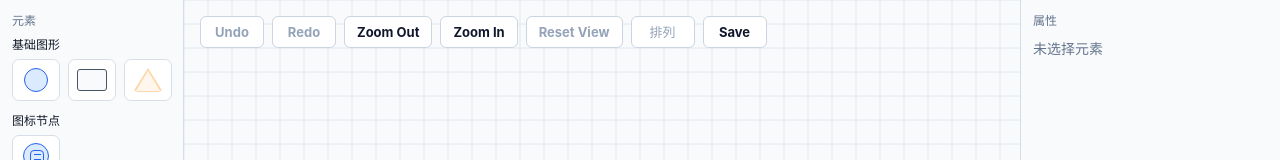
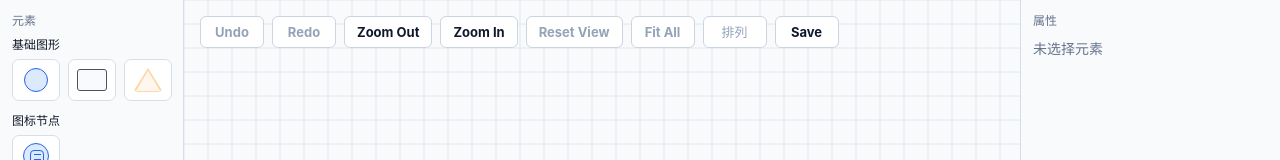
Before and after one commit to kkagura/w-process, a Vue app: page / in a window 1280 px wide. Shown: the top 160 px of the page. Built offline with nearby package versions, Linux system fonts and the light colour scheme.

Commit message:
feat: fit all

```diff
--- a/src/core/flow/FlowEditorCore.ts
+++ b/src/core/flow/FlowEditorCore.ts
@@ -10,7 +10,7 @@ import { MoveNodesCommand } from './commands/MoveNodesCommand'
 import { UpdateEdgeDataCommand } from './commands/UpdateEdgeDataCommand'
 import { UpdateNodeDataCommand } from './commands/UpdateNodeDataCommand'
 import { UpdateNodeLabelCommand } from './commands/UpdateNodeLabelCommand'
-import { getZoomedViewportAtCanvasPoint } from './interaction/ViewportInteraction'
+import { clampZoom, getZoomedViewportAtCanvasPoint } from './interaction/ViewportInteraction'
 import type { HistoryState } from './commands/SceneCommand'
 import type {
   EdgeId,
@@ -35,6 +35,7 @@ import { CoordinateTransformer } from './viewport/CoordinateTransformer'
 
 const TOOLBAR_ZOOM_FACTOR = 1.2
 const DEFAULT_VIEWPORT = { x: 0, y: 0, zoom: 1 }
+const FIT_CONTENT_PADDING = 64
 
 export interface FlowEditorCoreOptions {
   backgroundCanvas: HTMLCanvasElement
@@ -146,6 +147,28 @@ export class FlowEditorCore {
 
   resetView() {
     this.scene.setViewport(DEFAULT_VIEWPORT)
+    this.requestRender({ background: true, main: true })
+  }
+
+  fitContent() {
+    if (this.scene.getNodes().length === 0) return
+
+    const rect = this.layers.mainCanvas.getBoundingClientRect()
+    if (rect.width <= 0 || rect.height <= 0) return
+
+    const bounds = this.scene.getContentBounds()
+    const availableWidth = Math.max(1, rect.width - FIT_CONTENT_PADDING * 2)
+    const availableHeight = Math.max(1, rect.height - FIT_CONTENT_PADDING * 2)
+    const zoom = clampZoom(Math.min(
+      availableWidth / Math.max(1, bounds.width),
+      availableHeight / Math.max(1, bounds.height),
+    ))
+
+    this.scene.setViewport({
+      x: rect.width / 2 - (bounds.x + bounds.width / 2) * zoom,
+      y: rect.height / 2 - (bounds.y + bounds.height / 2) * zoom,
+      zoom,
+    })
     this.requestRender({ background: true, main: true })
   }
 
--- a/src/core/flow/scene/SceneManager.ts
+++ b/src/core/flow/scene/SceneManager.ts
@@ -431,6 +431,10 @@ export class SceneManager {
     return getUnionBounds(rects)
   }
 
+  getContentBounds(): Rect {
+    return this.rootBox.getBounds()
+  }
+
   getSelection(): SelectionState {
     return cloneSelectionState(this.selection)
   }
--- a/src/features/flow-editor/components/CanvasToolbar.vue
+++ b/src/features/flow-editor/components/CanvasToolbar.vue
@@ -9,6 +9,7 @@ interface Props {
   canZoomIn: boolean
   canZoomOut: boolean
   canResetView: boolean
+  canFitContent: boolean
   selectedNodeCount: number
   dirty: boolean
 }
@@ -20,6 +21,7 @@ interface Emits {
   zoomIn: []
   zoomOut: []
   resetView: []
+  fitContent: []
   save: []
 }
 
@@ -122,6 +124,16 @@ function handleArrangeAction(item: ArrangeActionItem) {
       @click="emit('resetView')"
     >
       Reset View
+    </button>
+    <button
+      class="toolbar-button"
+      type="button"
+      :disabled="!canFitContent"
+      title="Fit All"
+      aria-label="Fit all content"
+      @click="emit('fitContent')"
+    >
+      Fit All
     </button>
     <div
       class="toolbar-menu-wrapper"
--- a/src/features/flow-editor/components/FlowCanvas.vue
+++ b/src/features/flow-editor/components/FlowCanvas.vue
@@ -22,6 +22,7 @@ interface Emits {
   zoomIn: []
   zoomOut: []
   resetView: []
+  fitContent: []
   save: []
 }
 
@@ -47,6 +48,7 @@ const canResetView = computed(() =>
   || viewport.value.y !== defaultViewport.y
   || viewport.value.zoom !== defaultViewport.zoom,
 )
+const canFitContent = computed(() => nodeCount.value > 0)
 const selectedNodeCount = computed(() =>
   props.uiState?.selection.items.filter(item => item.type === 'node').length ?? 0,
 )
@@ -98,6 +100,7 @@ function updateCanvasSize() {
         :can-zoom-in="canZoomIn"
         :can-zoom-out="canZoomOut"
         :can-reset-view="canResetView"
+        :can-fit-content="canFitContent"
         :selected-node-count="selectedNodeCount"
         :dirty="dirty"
         @undo="emit('undo')"
@@ -106,6 +109,7 @@ function updateCanvasSize() {
         @zoom-in="emit('zoomIn')"
         @zoom-out="emit('zoomOut')"
         @reset-view="emit('resetView')"
+        @fit-content="emit('fitContent')"
         @save="emit('save')"
       />
       <CanvasStatusBar
--- a/src/features/flow-editor/components/FlowEditor.vue
+++ b/src/features/flow-editor/components/FlowEditor.vue
@@ -32,6 +32,7 @@ const {
   zoomIn,
   zoomOut,
   resetView,
+  fitContent,
   updateNodeLabel,
   updateNodePosition,
   updateNodeSize,
@@ -136,6 +137,7 @@ function formatEdgeSuffix(edgeCount: number) {
       @zoom-in="zoomIn"
       @zoom-out="zoomOut"
       @reset-view="resetView"
+      @fit-content="fitContent"
       @save="emit('saveRequested')"
     />
     <PropertyPanel
--- a/src/features/flow-editor/composables/useFlowEditorCore.ts
+++ b/src/features/flow-editor/composables/useFlowEditorCore.ts
@@ -78,6 +78,10 @@ export function useFlowEditorCore() {
     core.value?.resetView()
   }
 
+  function fitContent() {
+    core.value?.fitContent()
+  }
+
   function updateNodeLabel(nodeId: NodeId, label: string) {
     core.value?.updateNodeLabel(nodeId, label)
   }
@@ -154,6 +158,7 @@ export function useFlowEditorCore() {
     zoomIn,
     zoomOut,
     resetView,
+    fitContent,
     updateNodeLabel,
     updateNodePosition,
     updateNodeSize,
```
Also changed, not shown: 1 other file (tests, documents, lock files or other folders).
